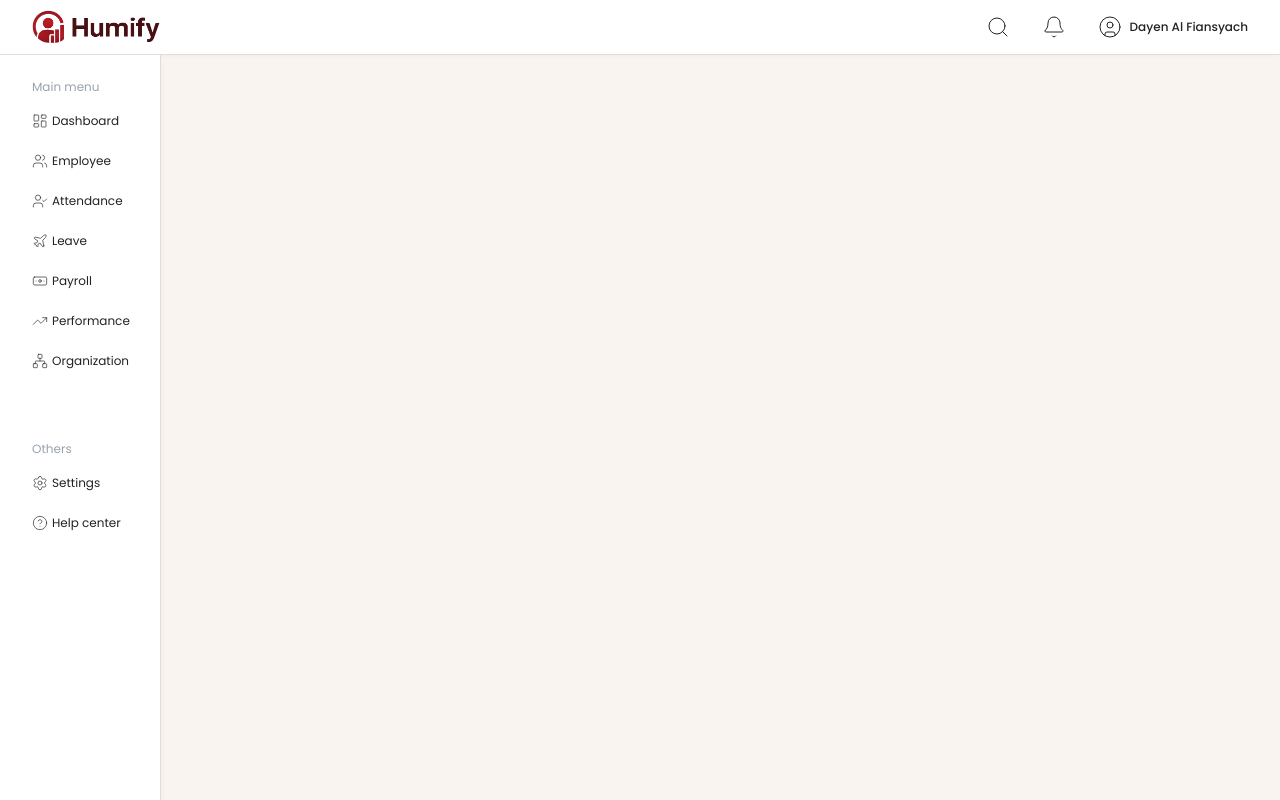
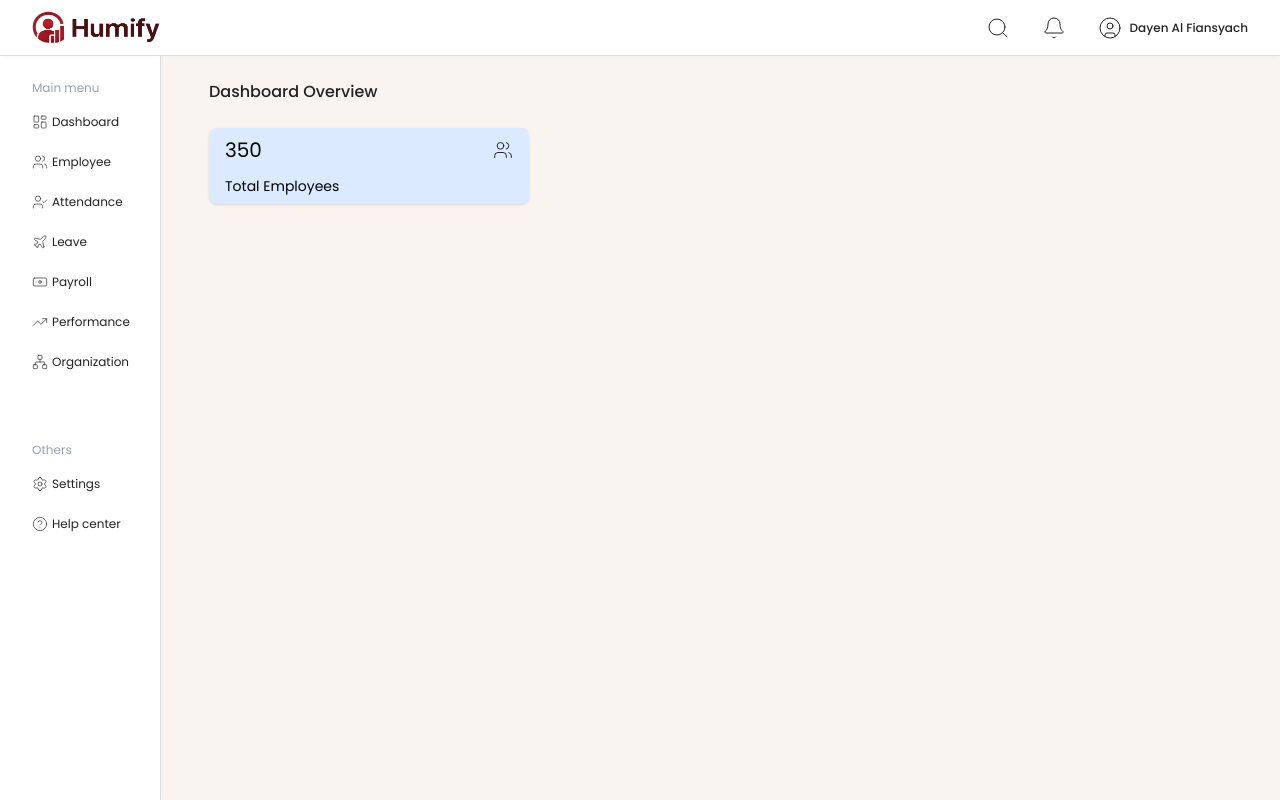
Before and after one commit to Veyd89/Humify, a Next.js app: page /dashboard in a window 1280 px wide. Built offline with nearby package versions, Linux system fonts and the light colour scheme.

Commit message:
feat: progress dashboard page

```diff
--- a/app/dashboard/page.tsx
+++ b/app/dashboard/page.tsx
@@ -1,5 +1,31 @@
+import { Users } from "lucide-react";
+
 const Dashboard = () => {
-  return <div></div>;
+  return (
+    <div className="pt-6 max-[1537px]:px-12">
+      {/* TODO: "I will replace it soon with a maximum of 1537, but I need to rethink the logic." */}
+      <h1 className="2xl:text-2xl text-dark font-medium mb-6 ">
+        Dashboard Overview
+      </h1>
+      <div className="grid grid-cols-4 gap-16">
+        <div className="card px-4 py-2 w-80 bg-blue-100 shadow-sm rounded-lg">
+          <div className="flex flex-col gap-3">
+            <div className="flex justify-between items-center">
+              <span className="text-xl ">350</span>{" "}
+              <div className="rounded-full ">
+                <Users
+                  strokeWidth={1}
+                  // size={20}
+                  className="  size-5"
+                />
+              </div>
+            </div>
+            <p className="text-sm">Total Employees</p>
+          </div>
+        </div>
+      </div>
+    </div>
+  );
 };
 
 export default Dashboard;
--- a/app/layout.tsx
+++ b/app/layout.tsx
@@ -1,16 +1,10 @@
 import type { Metadata } from "next";
-import { Inter, Poppins } from "next/font/google";
+import { Poppins } from "next/font/google";
 import "./globals.css";
 import Navbar from "@/components/layouts/Navbar";
 import { NextFont } from "next/dist/compiled/@next/font";
 import Sidebar from "./../components/layouts/Sidebar";
 
-const inter: NextFont = Inter({
-  subsets: ["latin"],
-  // weight: ["400"],
-  weight: ["300", "400", "500", "600", "700", "800"],
-  // weight: ["100", "200", "300", "400", "500", "600", "700", "800", "900"],
-});
 const poppins: NextFont = Poppins({
   subsets: ["latin"],
   weight: ["300", "400", "500", "600", "700", "800"],
@@ -32,7 +26,7 @@ export default function RootLayout({
         <main className="bg-primary min-h-screen">
           <Navbar />
           <Sidebar />
-          {children}
+          <div className="pl-[161px] pt-14">{children}</div>
         </main>
       </body>
     </html>
--- a/app/login/page.tsx
+++ b/app/login/page.tsx
@@ -1,4 +1,6 @@
+// TODO: Will deleted soon just debug ("use client") should be Server, so the page.tsx just contains its  own elements
 "use client";
+
 
 import Button from "@/components/common/Button/Button";
 import Input from "@/components/common/Input/Input";
--- a/components/common/Button/Button.tsx
+++ b/components/common/Button/Button.tsx
@@ -1,6 +1,6 @@
 "use client";
 
-import { ButtonPropsType } from "../component.type";
+import { ButtonPropsType } from "@/components/component.type";
 
 const Button = ({ label, type, onClick }: ButtonPropsType) => {
   return (
--- a/components/layouts/Navbar.tsx
+++ b/components/layouts/Navbar.tsx
@@ -1,5 +1,5 @@
 "use client";
-import { Bell, Search, User, UserCircle } from "lucide-react";
+import { Bell, Search, UserCircle } from "lucide-react";
 import Image from "next/image";
 import { usePathname } from "next/navigation";
 import React from "react";
@@ -9,8 +9,8 @@ const Navbar = () => {
   const removedRoutes = ["/login", "signup"];
   if (removedRoutes.includes(pathName)) return null;
   return (
-    <nav className="bg-white w-full py-2.5 shadow-[0_1px_6px_-2px_rgba(0,0,0,0.06)]  border-b border-dark/15 z-100">
-      <div className="max-2xl:container  mx-auto px-8 h-full flex justify-between ">
+    <nav className="bg-white w-full h-14 py-2.5 shadow-[0_1px_6px_-2px_rgba(0,0,0,0.06)] border-b border-dark/15 z-100 fixed">
+      <div className="max-2xl:container  mx-auto px-8 h-full flex justify-between">
         {/* shadow-[0_5px_12px_rgba(0,0,0,0.15)] */}
         <div className="flex h-full items-center">
           <Image
--- a/components/layouts/Sidebar.tsx
+++ b/components/layouts/Sidebar.tsx
@@ -1,6 +1,5 @@
 import {
   BanknoteIcon,
-  CircleQuestionMark,
   LucideCircleQuestionMark,
   LucideLayoutDashboard,
   Network,
@@ -14,10 +13,10 @@ import React from "react";
 
 const Sidebar = () => {
   return (
-    <aside className="bg-white z-10 pl-8 w-fit shadow-[0_4px_8px_-2px_rgba(0,0,0,0.06)]  border-r border-dark/15 h-full fixed">
+    <aside className="bg-white z-10 pl-8 pt-14 shadow-[0_4px_8px_-2px_rgba(0,0,0,0.06)] border-r border-dark/15 h-full fixed w-[161px]">
       <div className="w-32 py-6 text-xs flex flex-col gap-16">
         <div className="flex flex-col gap-2.5">
-          <span className="text-gray-400">Main menu</span>
+          <span className="text-gray-400 ">Main menu</span>
           <ul className="flex flex-col gap-2 text-dark font-normal">
             <li className="py-2 flex items-center gap-1 cursor-pointer">
               <LucideLayoutDashboard
--- a/package.json
+++ b/package.json
@@ -9,6 +9,7 @@
     "lint": "eslint"
   },
   "dependencies": {
+    "echarts": "^6.0.0",
     "lucide-react": "^0.555.0",
     "next": "16.0.5",
     "react": "19.2.0",
@@ -19,6 +20,7 @@
     "@types/node": "^20",
     "@types/react": "^19",
     "@types/react-dom": "^19",
+    "baseline-browser-mapping": "^2.9.2",
     "eslint": "^9",
     "eslint-config-next": "16.0.5",
     "tailwindcss": "^4",
```
Also changed, not shown: 1 other file (tests, documents, lock files or other folders).
